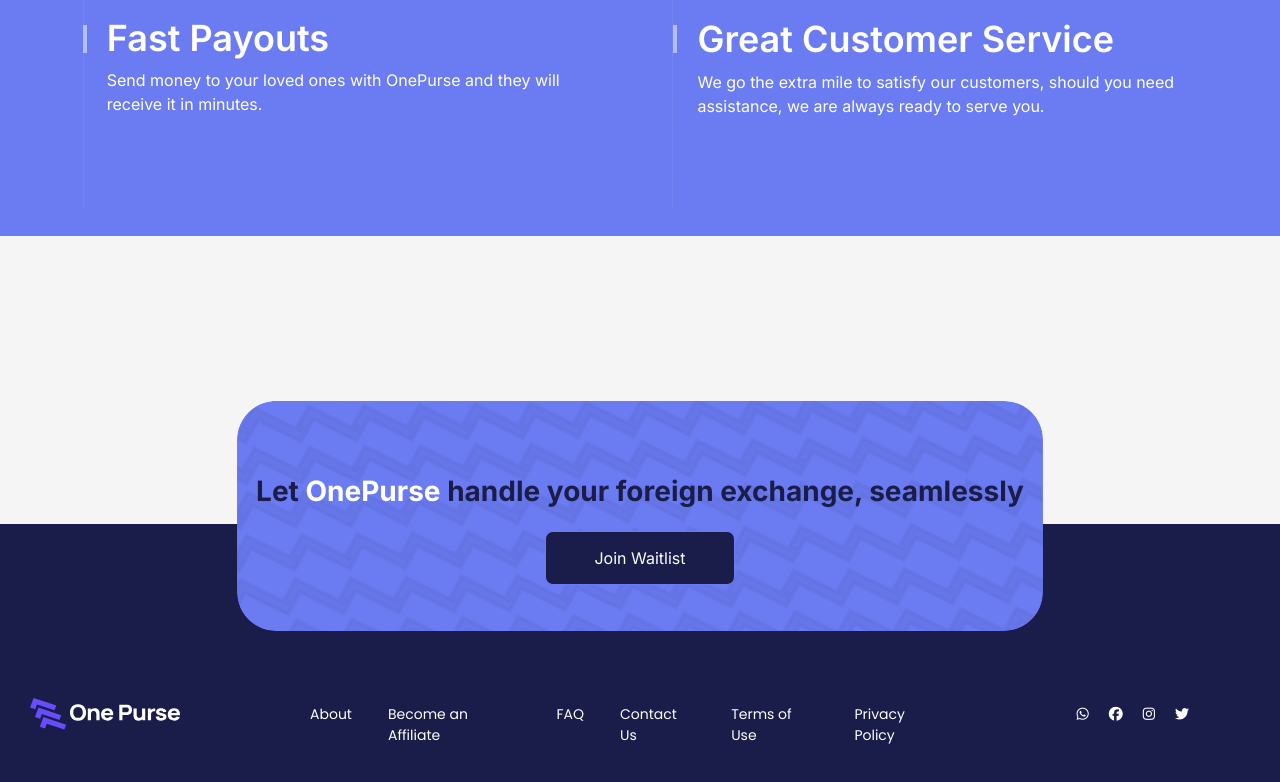
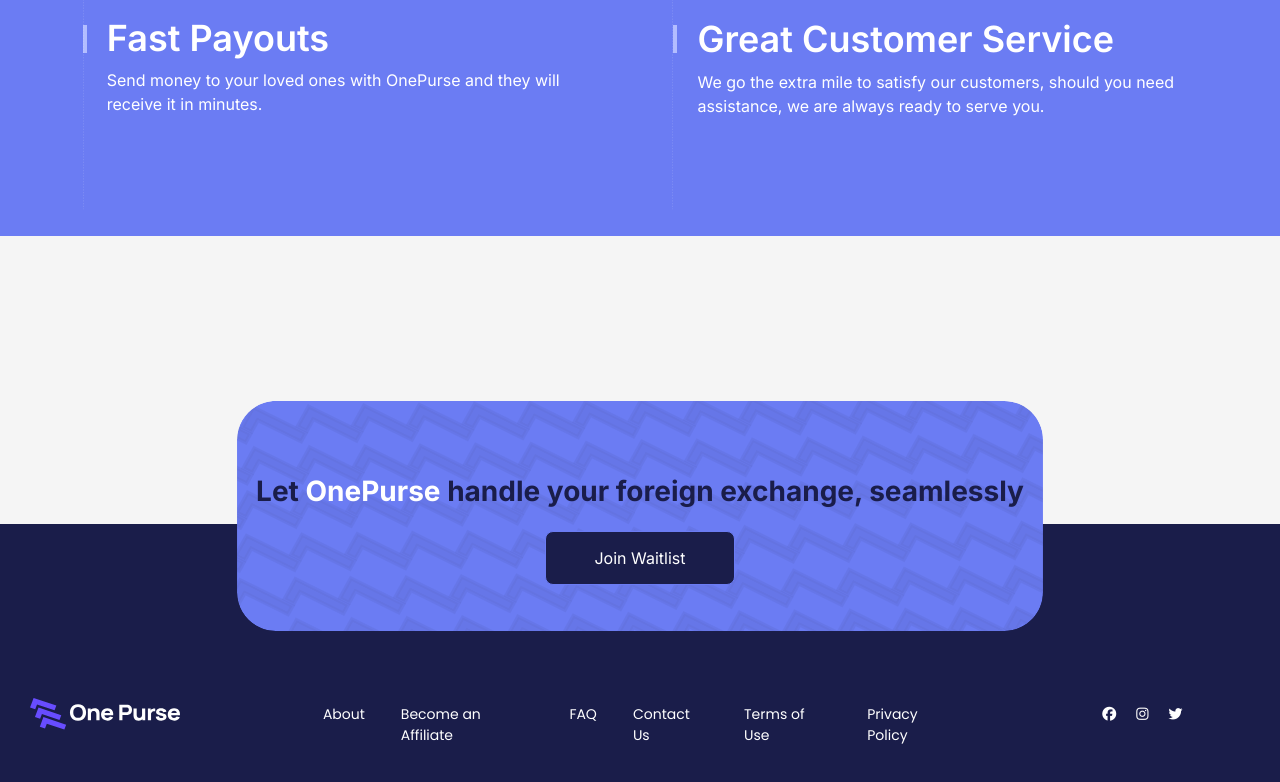
Before and after one commit to one-purse-org/onepurse-landing-page, a React (Create React App) app: page / in a window 1280 px wide. Shown: the part 2406-3188 px from the top of the page. Built offline with nearby package versions, Linux system fonts and the light colour scheme; no server answers.

Commit message:
removed whatsapp

```diff
--- a/src/reusable/components/footer.jsx
+++ b/src/reusable/components/footer.jsx
@@ -37,7 +37,6 @@
                     </li>
                 </ul>
                 <div className='social-links'>
-                    <a href='https://whatsapp.com'><i class="fa-brands fa-whatsapp"></i></a>
                     <a href="https://facebook.com/OnepurseGlobal"><i class="fa-brands fa-facebook"></i></a>
                     <a href='https://instagram.com/OnepurseGlobal'><i class="fa-brands fa-instagram"></i></a>
                     <a href='https://twitter.com/OnepurseGlobal'><i class="fa-brands fa-twitter"></i></a>
```
